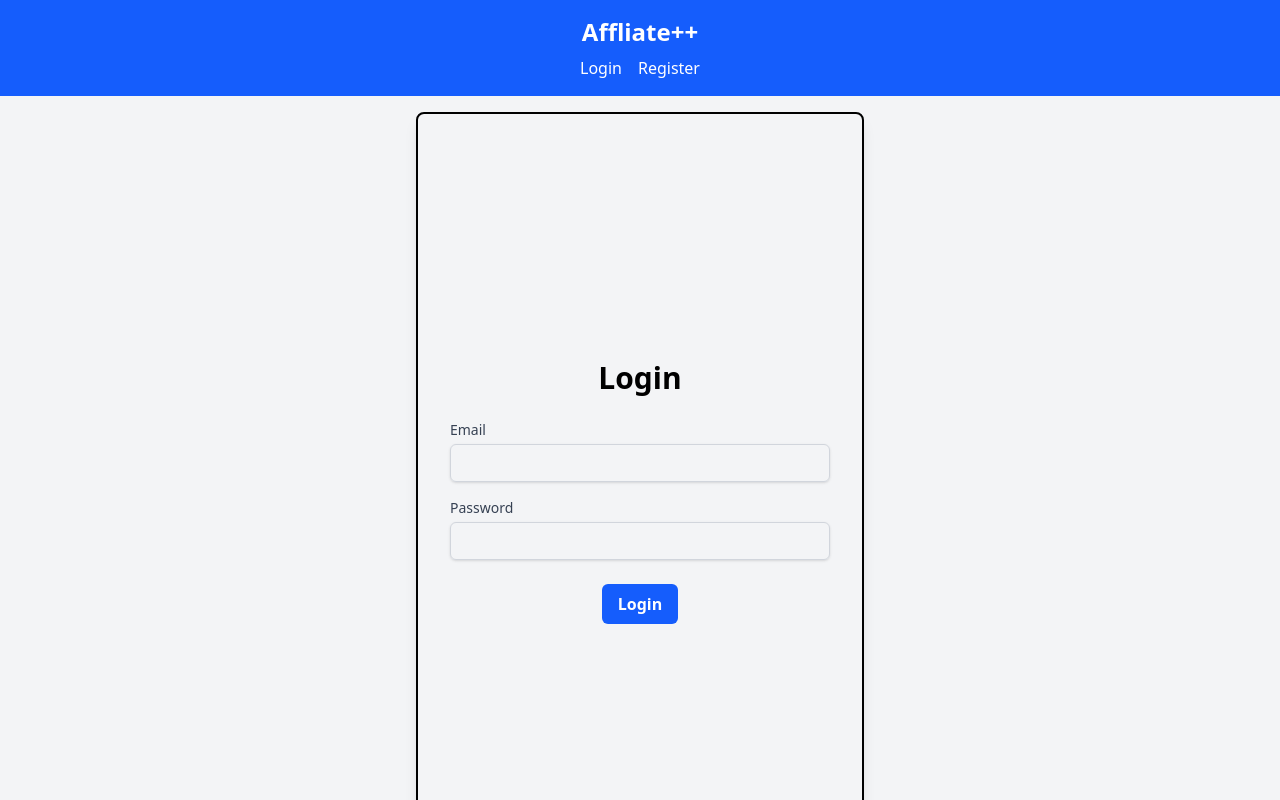
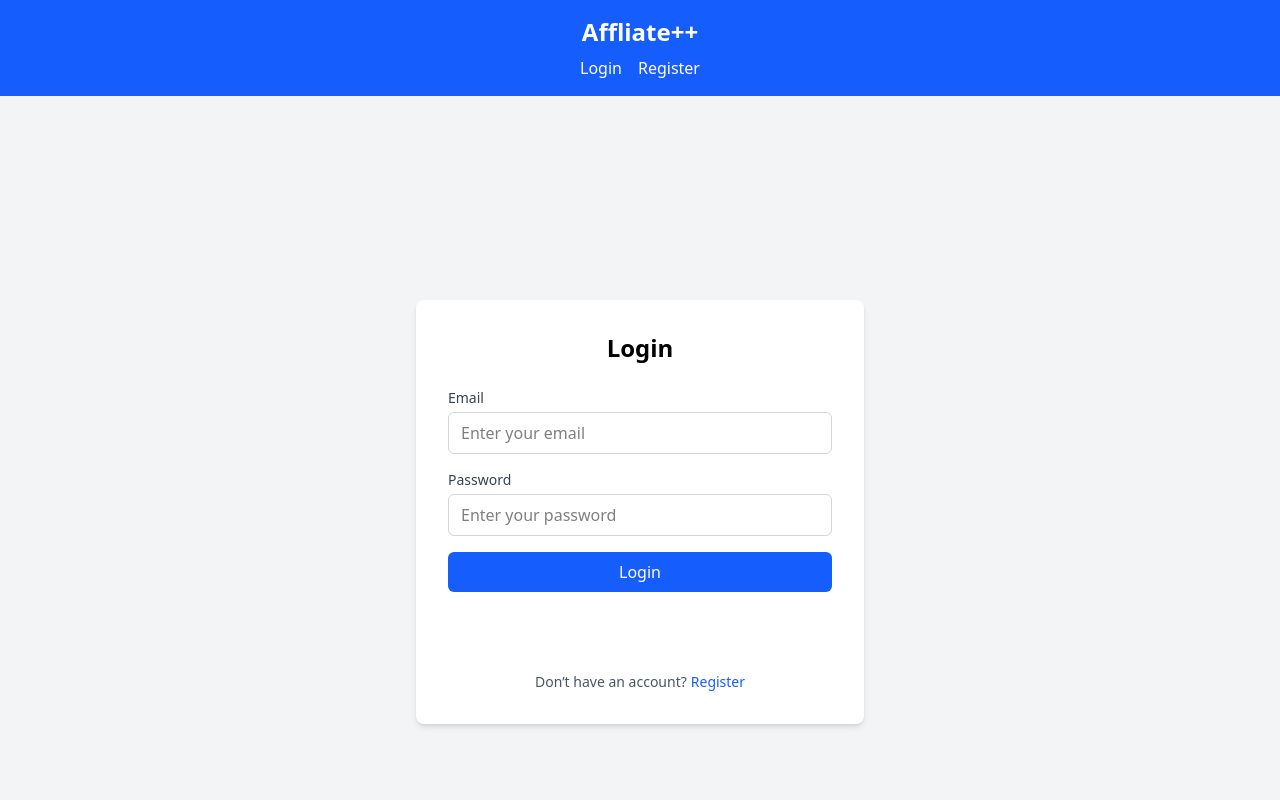
Before and after one commit to Mollygit001/Summer-MERN, a React (Vite) app: page /login in a window 1280 px wide. Shown: the top 800 px of the page. Built offline with nearby package versions, Linux system fonts and the light colour scheme; no server answers.

Commit message:
feat: integrate Google authentication and improve user registration and login flows

```diff
--- a/src/components/GoogleAuth.jsx
+++ b/src/components/GoogleAuth.jsx
@@ -1,22 +1,32 @@
-import React from 'react';
+import React, { useState } from 'react';
 import { GoogleLogin } from '@react-oauth/google';
 import axios from 'axios';
+import { serverEndpoint } from '../config/config';
+import { useDispatch } from 'react-redux';
+import { setUserDetails } from '../features/form/formSlice';
+
 
 const GoogleAuthButton = () => {
+  const dispatch = useDispatch();
+
+  const [errors, setErrors] = useState({});
   const handleSuccess = async (credentialResponse) => {
     try {
       const idToken = credentialResponse.credential;
       const response = await axios.post(
-        'http://localhost:3000/auth/googleauth',
+        `${serverEndpoint}/auth/googleauth`,
         { idToken },
         { withCredentials: true }
       );
-      alert('Google login successful!');
-      console.log(response.data);
-      // Redirect or set user context here
-    } catch (error) {
-      console.error('Google login error:', error);
-      alert('Google login failed.');
+      if (response.status === 200) {
+        dispatch(setUserDetails((response.data.userDetails)));
+        setErrors({});
+      } else {
+        setErrors({ message: 'Google registration failed. Try again.' });
+      }
+    } catch (err) {
+      console.error(err);
+      setErrors({ message: 'Google registration failed. Try again.' });
     }
   };
 
@@ -25,10 +35,14 @@ const GoogleAuthButton = () => {
   };
 
   return (
-    <div>
+    <div className="flex flex-col items-center w-full mt-6">
       <GoogleLogin onSuccess={handleSuccess} onError={handleError} />
+      {errors.message && (
+        <p className="mt-2 text-sm text-red-600">{errors.message}</p>
+      )}
     </div>
   );
+
 };
 
 export default GoogleAuthButton;
--- a/src/components/pages/Dashboard.jsx
+++ b/src/components/pages/Dashboard.jsx
@@ -1,46 +1,10 @@
 import React from 'react';
-import GetCurrentUser from '../GetCurrentUser'; // Import the custom hook to get current user
+import LinkDashboard from './links/LinkDashboard';
 
 const Dashboard = () => {
 
-  const { user, loading } = GetCurrentUser();
-
-  if (loading) {
-    return <div className="flex items-center justify-center min-h-screen">Loading...</div>;
-  }
-
-  const handleLogout = async (e) => {
-    e.preventDefault();
-    try {
-      const response = await fetch('http://localhost:3000/auth/logout', {
-        method: 'POST',
-        credentials: 'include', // Include cookies in the request
-      });
-      if (response.ok) {
-        console.log("Logout successful");
-        window.location.href = '/login'; // Redirect to login page after logout
-      } else {
-        console.error("Logout failed");
-      }
-    } catch (error) {
-      console.error("Error during logout:", error);
-    }
-  }
   return (
-    <div className="flex flex-col items-center justify-center min-h-screen bg-gray-100">
-      <h1 className="text-4xl font-bold mb-4">Welcome to the Dashboard!</h1>
-      {
-        console.log("user details", user)
-      }
-      {user ? (
-        <p className="text-lg text-gray-700">
-          You are now logged in {user.name} ({user.email}).
-        </p>
-      ) : (
-        <p className="text-lg text-red-500">User not logged in</p>
-      )}
-      <button onClick={handleLogout} className='text-3xl text-red-600 font-bold bg-amber-400 px-4 py-2 rounded-4xl border-2 border-black hover:bg-amber-200 hover:text-red-400'>LogOut</button>
-    </div>
+    <LinkDashboard/>
   );
 };
 
--- a/src/components/pages/Login.jsx
+++ b/src/components/pages/Login.jsx
@@ -1,33 +1,25 @@
-import { GoogleLogin } from '@react-oauth/google';
 import axios from 'axios';
-import { useState } from 'react'
-import { Link, useNavigate } from 'react-router-dom';
+import { useState } from 'react';
+import { Link } from 'react-router-dom';
 import { useDispatch } from 'react-redux';
 import { setUserDetails } from '../../features/form/formSlice';
+import { serverEndpoint } from '../../config/config';
+import GoogleAuthButton from '../GoogleAuth';
 
 const Login = () => {
-
   const [form, setForm] = useState({ email: '', password: '' });
   const [errors, setErrors] = useState({});
-
-  const navigate = useNavigate();
   const dispatch = useDispatch();
 
-  // Validation rules
+  //INFO:Validation function
   const validate = () => {
     const newErrors = {};
-    if (!form.email) {
-      newErrors.email = 'email is required';
-    }
-    else if (!/^[\w-.]+@([\w-]+\.)+[\w-]{2,}$/.test(form.email)) {
+    if (!form.email) newErrors.email = 'Email is required';
+    else if (!/^[\w.%+-]+@[a-zA-Z0-9.-]+\.[a-zA-Z]{2,}$/.test(form.email))
       newErrors.email = 'Invalid email address';
-    }
-
-    if (!form.password) {
-      newErrors.password = 'Password is required';
-    } else if (form.password.length < 6) {
+    if (!form.password) newErrors.password = 'Password is required';
+    else if (form.password.length < 6)
       newErrors.password = 'Password must be at least 6 characters';
-    }
     return newErrors;
   };
 
@@ -40,26 +32,18 @@ const Login = () => {
     e.preventDefault();
     const validationErrors = validate();
     if (Object.keys(validationErrors).length > 0) {
-      console.log("Checking form submission", form);
       setErrors(validationErrors);
       return;
     }
-
-    const body = {
-      email: form.email,
-      password: form.password,
-    };
-
-    const config = {
-      withCredentials: true,
-    };
-
     try {
-      const response = await axios.post('http://localhost:3000/auth/login', body, config);
+      const response = await axios.post(
+        `${serverEndpoint}/auth/login`,
+        form,
+        { withCredentials: true }
+      );
       if (response.status === 200 && response.data) {
         dispatch(setUserDetails(response.data.userDetails));
         setErrors({});
-        navigate('/dashboard');
       } else {
         setErrors({ message: 'Login failed. Please check your credentials.' });
       }
@@ -69,81 +53,69 @@ const Login = () => {
     }
   };
 
-  const handleGoogleLogin = async (credentialResponse) => {
-        try {
-            const idToken = credentialResponse.credential;
-            const response = await axios.post(
-                'http://localhost:3000/auth/googleauth',
-                { idToken },
-                { withCredentials: true }
-            );
-            if (response.status === 200) {
-              dispatch(setUserDetails(response.data.userDetails));
-                setErrors({});
-                console.log("Google login successful");
-                navigate('/dashboard');
-            } else {
-                setErrors({ message: 'Google registration failed. Try again.' });
-            }
-        } catch (err) {
-            console.error(err);
-            setErrors({ message: 'Google registration failed. Try again.' });
-        }
-    };
+  return (
+    <div className="flex flex-col items-center justify-center min-h-screen bg-gray-100">
+      <div className="bg-white p-8 rounded-lg shadow-md w-full max-w-md">
+        <h2 className="text-2xl font-bold mb-6 text-center">Login</h2>
 
-  return (
-    <>
+        {errors.message && (
+          <div className="mb-4 text-red-600 text-center">{errors.message}</div>
+        )}
+
+        <form className="space-y-4" onSubmit={handleSubmit} noValidate>
           <div>
-        <form onSubmit={handleSubmit}>
-          <div className="flex flex-col items-center justify-center min-h-screen bg-gray-100 border-2 w-full max-w-md mx-auto p-8 rounded-lg shadow-lg">
-            <h1 className="text-3xl font-bold mb-6">Login</h1>
-            <div className="mb-4 w-full">
-              <label htmlFor="email" className="block text-sm font-medium text-gray-700">Email</label>
+            <label htmlFor="email" className="block text-sm font-medium text-gray-700 mb-1">
+              Email
+            </label>
             <input
               type="email"
-                id="email"
               name="email"
               value={form.email}
               onChange={handleChange}
+              className={`w-full px-3 py-2 border ${errors.email ? 'border-red-500' : 'border-gray-300'
+                } rounded-md focus:outline-none focus:ring-2 focus:ring-blue-500`}
+              placeholder="Enter your email"
               required
-                className={`mt-1 block w-full px-3 py-2 border ${errors.email ? 'border-red-500' : 'border-gray-300'} rounded-md shadow-sm focus:outline-none focus:ring-blue-500 focus:border-blue-500 sm:text-sm`}
             />
             {errors.email && <p className="text-red-500 text-xs mt-1">{errors.email}</p>}
           </div>
-            <div className="mb-6 w-full">
-              <label htmlFor="password" className="block text-sm font-medium text-gray-700">Password</label>
+
+          <div>
+            <label htmlFor="password" className="block text-sm font-medium text-gray-700 mb-1">
+              Password
+            </label>
             <input
               type="password"
-                id="password"
               name="password"
               value={form.password}
               onChange={handleChange}
+              className={`w-full px-3 py-2 border ${errors.password ? 'border-red-500' : 'border-gray-300'
+                } rounded-md focus:outline-none focus:ring-2 focus:ring-blue-500`}
+              placeholder="Enter your password"
               required
-                className={`mt-1 block w-full px-3 py-2 border ${errors.password ? 'border-red-500' : 'border-gray-300'} rounded-md shadow-sm focus:outline-none focus:ring-blue-500 focus:border-blue-500 sm:text-sm`}
             />
             {errors.password && <p className="text-red-500 text-xs mt-1">{errors.password}</p>}
           </div>
-            {errors.message && (
-              <p className="text-red-500 text-sm mb-4">{errors.message}</p>
-            )}
+
           <button
             type="submit"
-              className="py-2 px-4 bg-blue-600 text-white font-semibold rounded-md hover:bg-blue-700 focus:outline-none focus:ring-2 focus:ring-blue-500 focus:ring-offset-2"
+            className="w-full bg-blue-600 text-white py-2 rounded-md hover:bg-blue-700 focus:outline-none focus:ring-2 focus:ring-blue-500"
           >
             Login
           </button>
-            <GoogleLogin onSuccess={handleGoogleLogin} onError={() =>setErrors({message:"Login Failed! Try again."})}/>
-          </div>
         </form>
-        <div className="flex items-center justify-center mt-4">
-          <p className="text-sm text-gray-600">Don't have an account? </p>
-          <Link to="/register" className="ml-2 text-blue-600 hover:text-blue-800">
+
+        <GoogleAuthButton />
+
+        <p className="mt-4 text-sm text-gray-600 text-center">
+          Don’t have an account?
+          <Link to="/register" className="ml-1 text-blue-600 hover:underline">
             Register
           </Link>
+        </p>
       </div>
     </div>
-    </>
-  )
-}
+  );
+};
 
-export default Login
+export default Login;
--- a/src/components/pages/Register.jsx
+++ b/src/components/pages/Register.jsx
@@ -1,9 +1,10 @@
-import React, { useState } from 'react'
-import { Link, useNavigate } from 'react-router-dom'
+import { useState } from 'react'
+import { Link } from 'react-router-dom'
 import axios from 'axios'
-import { GoogleLogin } from '@react-oauth/google';
 import { useDispatch } from 'react-redux'
 import { setUserDetails } from '../../features/form/formSlice'
+import { serverEndpoint } from '../../config/config';
+import GoogleAuthButton from '../GoogleAuth';
 
 const Register = () => {
     const [form, setForm] = useState({
@@ -13,7 +14,6 @@ const Register = () => {
         confirmPassword: '',
     })
     const [errors, setErrors] = useState({})
-    const navigate = useNavigate()
     const dispatch = useDispatch()
 
 
@@ -22,7 +22,7 @@ const Register = () => {
         if (!form.name.trim()) newErrors.name = 'Name is required'
         if (!form.email.trim()) newErrors.email = 'Email is required'
 
-        if (form.email && !/^[\w-.]+@([\w-]+\.)+[\w-]{2,4}$/.test(form.email))
+        if (form.email && !/^[a-zA-Z0-9._%+-]+@[a-zA-Z0-9.-]+\.[a-zA-Z]{2,}$/.test(form.email))
             newErrors.email = 'Invalid email address'
         if (!form.password) newErrors.password = 'Password is required'
         if (form.password.length < 6)
@@ -53,14 +53,15 @@ const Register = () => {
 
         try {
             const response = await axios.post(
-                'http://localhost:3000/auth/register',
+                `${serverEndpoint}/auth/register`,
                 body,
                 { withCredentials: true }
             )
             if (response.status === 201 || response.status === 200) {
                 dispatch(setUserDetails(response.data.userDetails));
+                console.log(response.data.userDetails);
+
                 setErrors({})
-                navigate('/dashboard')
             } else {
                 setErrors({ message: 'Registration failed. Please try again.' })
             }
@@ -73,27 +74,6 @@ const Register = () => {
         }
 
     }
-    // Google login handler
-    const handleGoogleLogin = async (credentialResponse) => {
-        try {
-            const idToken = credentialResponse.credential;
-            const response = await axios.post(
-                'http://localhost:3000/auth/googleauth',
-                { idToken },
-                { withCredentials: true }
-            );
-            if (response.status === 200) {
-                dispatch(setUserDetails((response.data.userDetails)));
-                setErrors({});
-                navigate('/dashboard');
-            } else {
-                setErrors({ message: 'Google registration failed. Try again.' });
-            }
-        } catch (err) {
-            console.error(err);
-            setErrors({ message: 'Google registration failed. Try again.' });
-        }
-    };
 
     return (
         <div className="flex flex-col items-center justify-center min-h-screen bg-gray-100">
@@ -183,14 +163,9 @@ const Register = () => {
                     </button>
                 </form>
                 {/* 🧩 Google Auth Button */}
-                <div className="mt-6">
-                    <GoogleLogin
-                        onSuccess={handleGoogleLogin}
-                        onError={() =>
-                            setErrors({ message: 'Google login failed. Try again.' })
-                        }
-                    />
-                </div>
+
+                <GoogleAuthButton />
+
                 <p className="mt-4 text-sm text-gray-600 text-center">
                     Already have an account?{' '}
                     <Link to="/login" className="text-blue-600 hover:underline">
```
Lines whose indentation alone changed are shown as unchanged.
